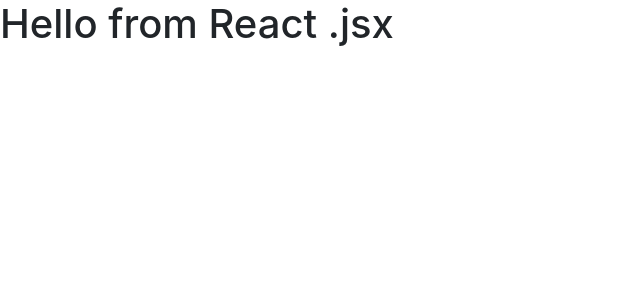
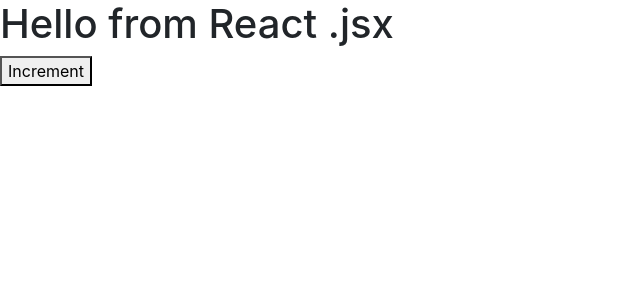
Before and after one commit to kenderb/ReactJS_practice, a React (Create React App) app in the folder counter-app/: page / in a window 1280 px wide. Shown: the top 300 px of the page, without its empty margins (0-640 px from the left). Built offline with nearby package versions, Linux system fonts and the light colour scheme.

Commit message:
Add React.Fragment to the component

```diff
--- a/counter-app/src/components/counter.jsx
+++ b/counter-app/src/components/counter.jsx
@@ -2,7 +2,12 @@
 
 class Counter extends Component {
   render() {
-    return <h1>Hello from React .jsx</h1>;
+    return (
+      <React.Fragment>
+        <h1>Hello from React .jsx</h1>
+        <button>Increment</button>
+      </React.Fragment>
+    );
   }
 }
 
```
Also changed, not shown: 1 other file (tests, documents, lock files or other folders).
